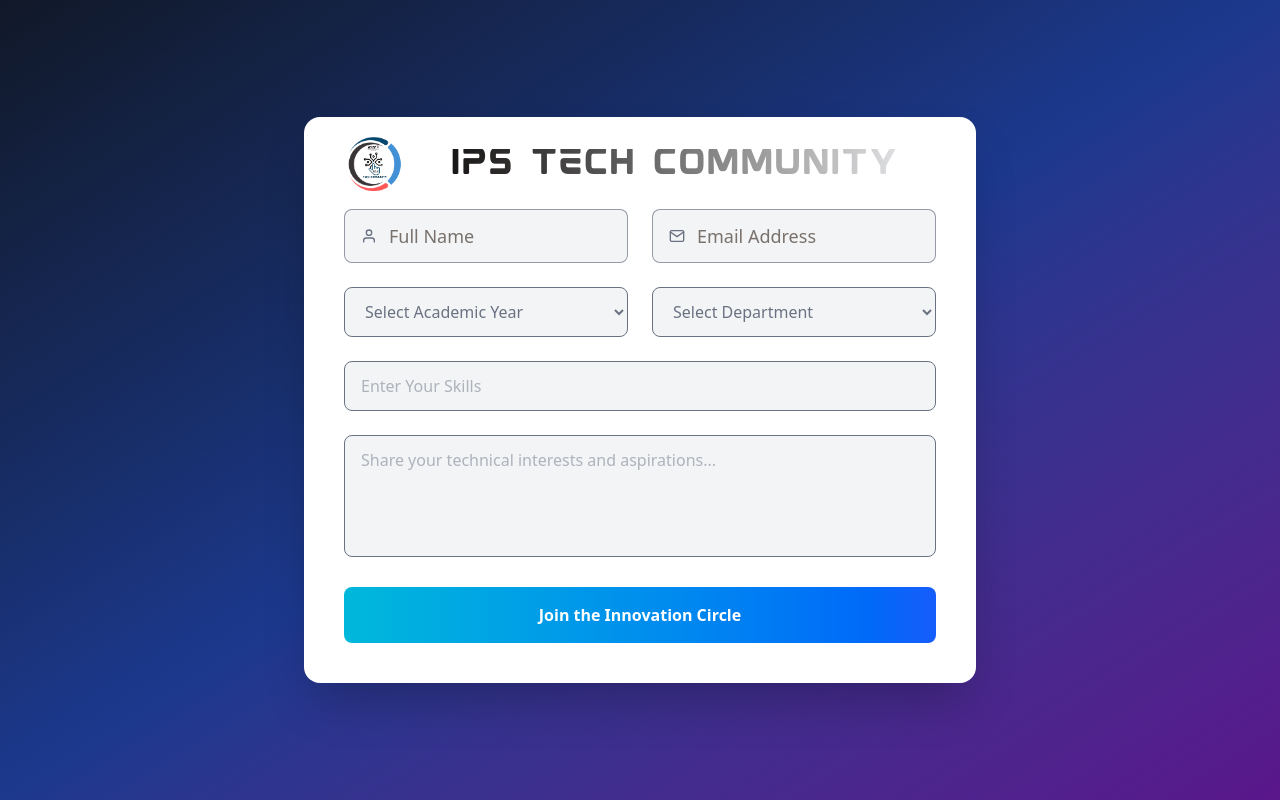
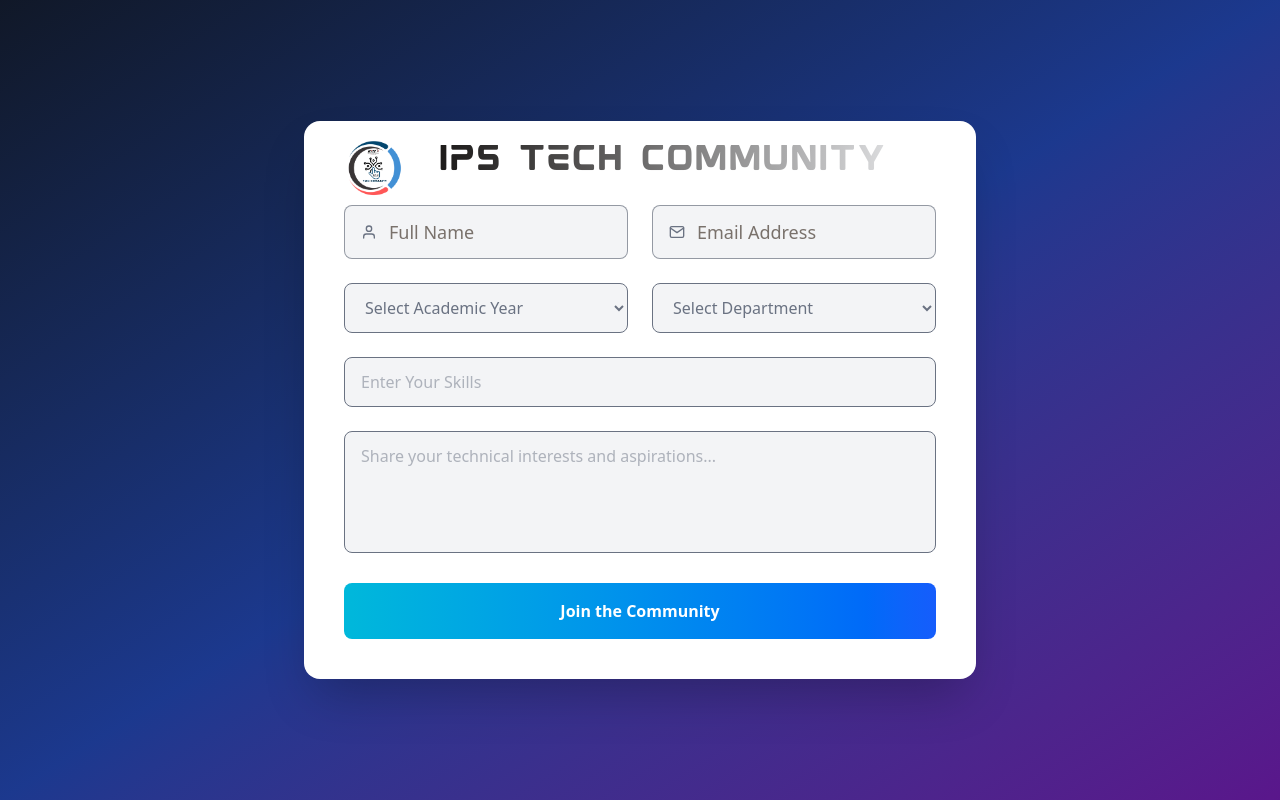
Before and after one commit to Kite-IPS/Ips_Portfolio, a React (Vite) app in the folder Client/: page /join-community in a window 1280 px wide. Built offline with nearby package versions, Linux system fonts and the light colour scheme.

Commit message:
made the joining page reesponsive

```diff
--- a/Client/src/Pages/JoinCommunity.jsx
+++ b/Client/src/Pages/JoinCommunity.jsx
@@ -66,8 +66,9 @@
 
         <div className="relative z-10 p-10">
 
-          <h2 className="text-3xl -mt-2 ml-17 font-bold text-center text-transparent bg-clip-text bg-gradient-to-l from-gray-100 to-stone-950 mokoto-text">
-            IPS Tech Community</h2>
+        <h2 className="text-xl sm:text-2xl md:text-3xl -mt-4 ml-15 md:ml-11 font-bold text-center text-transparent bg-clip-text bg-gradient-to-l from-gray-100 to-stone-950 mokoto-text">
+          IPS Tech Community
+        </h2>
 
           <AnimatePresence mode="wait">
             {submitted ? (
@@ -129,7 +130,7 @@
                 <input type="text" name="skill" value={formData.skill} onChange={handleChange} placeholder="Enter Your Skills" className="w-full bg-gray-100 text-gray-500 border border-gray-500 px-4 py-3 rounded-lg focus:outline-none" />
                 <textarea name="interest" value={formData.interest} onChange={handleChange} placeholder="Share your technical interests and aspirations..." rows="4" className="w-full bg-gray-100 text-gray-500 border border-gray-500 px-4 py-3 rounded-lg focus:outline-none resize-none"></textarea>
                 <button type="submit" className="w-full bg-gradient-to-r from-cyan-500 to-blue-600 text-white px-8 py-4 rounded-lg font-semibold">
-                  Join the Innovation Circle
+                  Join the Community
                 </button>
               </motion.form>
             )}
```
